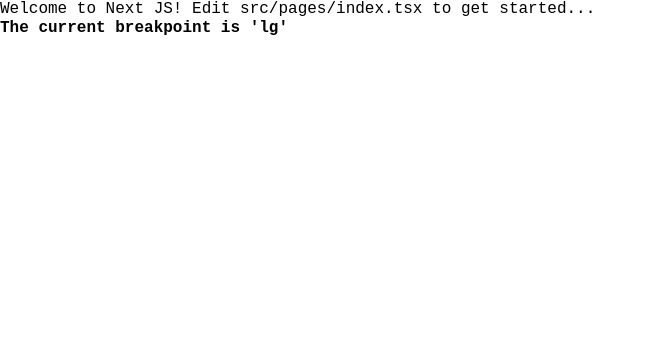
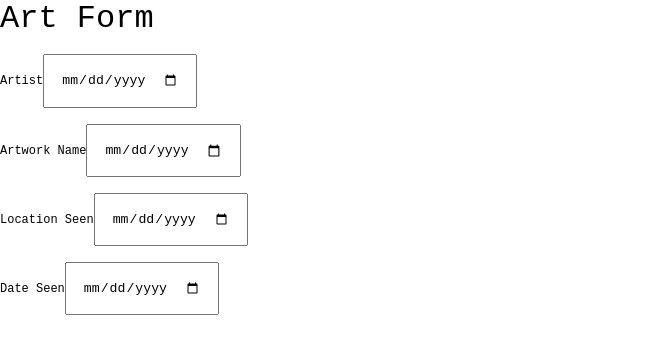
Before and after one commit to tchryssos/art-list, a Next.js app: page / in a window 1280 px wide. Shown: the top 354 px of the page, without its empty margins (0-655 px from the left). Built offline with nearby package versions, Linux system fonts and the light colour scheme.

Commit message:
unified input component, its a simple form

```diff
--- /dev/null
+++ b/src/components/form/Input.tsx
@@ -0,0 +1,36 @@
+import styled from '@emotion/styled';
+
+import { createInputStyles } from './styles';
+
+export interface InputProps {
+  name: string;
+  label: string;
+  required?: boolean;
+  className?: string;
+  type: 'text' | 'date';
+}
+
+const InputWrapper = styled.div`
+  width: 100%;
+`;
+
+const StyledInput = styled.input(({ theme }) => ({
+  ...createInputStyles(theme),
+  width: '100%',
+}));
+
+const Label = styled.label(({ theme }) => ({
+  fontSize: theme.fontSize.subBody,
+}));
+
+export const Input: React.FC<InputProps> = ({
+  name,
+  className,
+  required,
+  label,
+}) => (
+  <InputWrapper className={className}>
+    <Label htmlFor={name}>{label}</Label>
+    <StyledInput name={name} required={required} type="date" />
+  </InputWrapper>
+);
--- a/src/components/form/types.d.ts
+++ /dev/null
@@ -1,6 +0,0 @@
-export interface InputCommonProps {
-  name: string;
-  label: string;
-  required?: boolean;
-  className?: string;
-}
--- a/src/constants/theme.ts
+++ b/src/constants/theme.ts
@@ -50,6 +50,7 @@ const theme = {
   fontSize: {
     body: '0.825rem',
     title: '1.5rem',
+    subBody: '0.75rem',
   },
   fontFamily: {
     normal:
--- a/src/pages/index.tsx
+++ b/src/pages/index.tsx
@@ -1,20 +1,33 @@
-import { useContext } from 'react';
+import { FormEvent, useContext } from 'react';
 
+import { Form } from '~/components/form/Form';
+import { Input } from '~/components/form/Input';
 import { Layout } from '~/components/meta/Layout';
 import { Body } from '~/components/typography/Body';
+import { Title } from '~/components/typography/Title';
 import { BreakpointsContext } from '~/logic/contexts/breakpointsContext';
 
 const Home: React.FC = () => {
   const breakpoints = useContext(BreakpointsContext);
+
+  const onSubmit = (e: FormEvent) => {
+    const formData = new FormData(e.target as HTMLFormElement);
+    // @ts-expect-error TS warns about .values
+    // as its not supported in IE
+    for (const entry of formData.values()) {
+      // eslint-disable-next-line no-console
+      console.log(entry);
+    }
+  };
   return (
     <Layout>
-      <Body>
-        Welcome to Next JS! Edit src/pages/index.tsx to get started...
-      </Body>
-      <Body bold>
-        The current breakpoint is &apos;{breakpoints[breakpoints.length - 1]}
-        &apos;
-      </Body>
+      <Form onSubmit={onSubmit}>
+        <Title>Art Form</Title>
+        <Input label="Artist" name="artist" required type="text" />
+        <Input label="Artwork Name" name="name" required type="text" />
+        <Input label="Location Seen" name="location" required type="text" />
+        <Input label="Date Seen" name="date" required type="date" />
+      </Form>
     </Layout>
   );
 };
```
Also changed, not shown: src/components/form/DateInput.tsx (deleted, +0 -25 lines), src/components/form/TextInput.tsx (deleted, +0 -25 lines), 1 other file (tests, documents, lock files or other folders).
